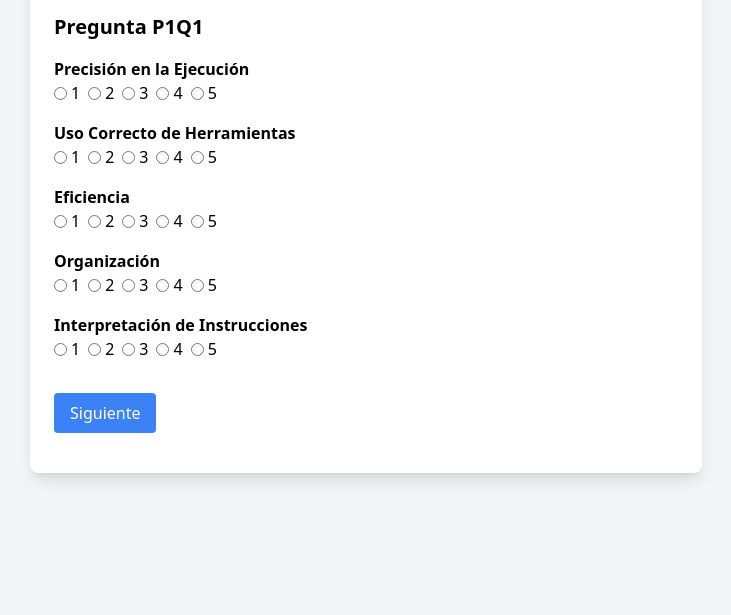
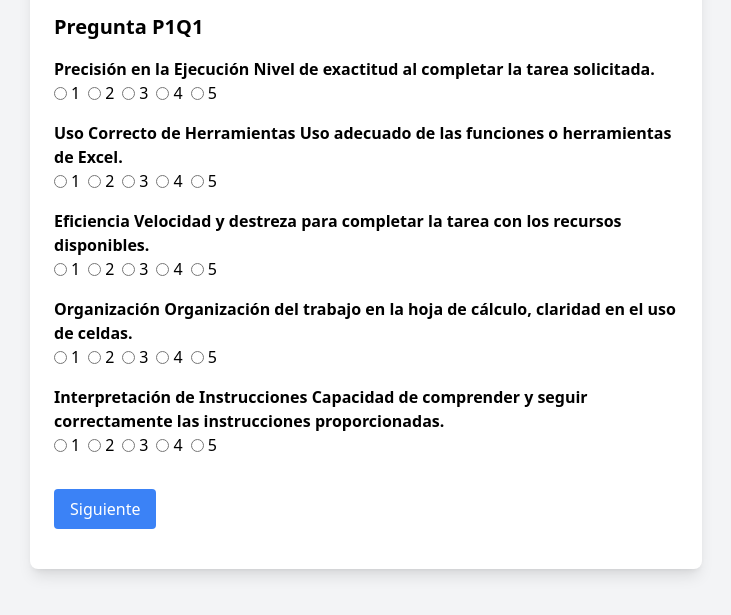
Before and after one commit to IPineda24/RubricSistem, a plain HTML site: page index.html in a window 1280 px wide. Shown: the part 177-792 px from the top of the page, without its empty margins (274-1005 px from the left). Drawn offline with nearby package versions, Linux system fonts and the light colour scheme.

Commit message:
Criterial

```diff
--- a/index.html
+++ b/index.html
@@ -32,7 +32,7 @@
 
     <script>
         const totalQuestions = 17;
-        const criteria = ['Precisión en la Ejecución', 'Uso Correcto de Herramientas', 'Eficiencia', 'Organización', 'Interpretación de Instrucciones'];
+        const criteria = ['Precisión en la Ejecución Nivel de exactitud al completar la tarea solicitada.', 'Uso Correcto de Herramientas Uso adecuado de las funciones o herramientas de Excel.', 'Eficiencia Velocidad y destreza para completar la tarea con los recursos disponibles.', 'Organización Organización del trabajo en la hoja de cálculo, claridad en el uso de celdas.', 'Interpretación de Instrucciones Capacidad de comprender y seguir correctamente las instrucciones proporcionadas.'];
         let currentQuestion = 1;
         let scores = {};
         let name = '';
```
